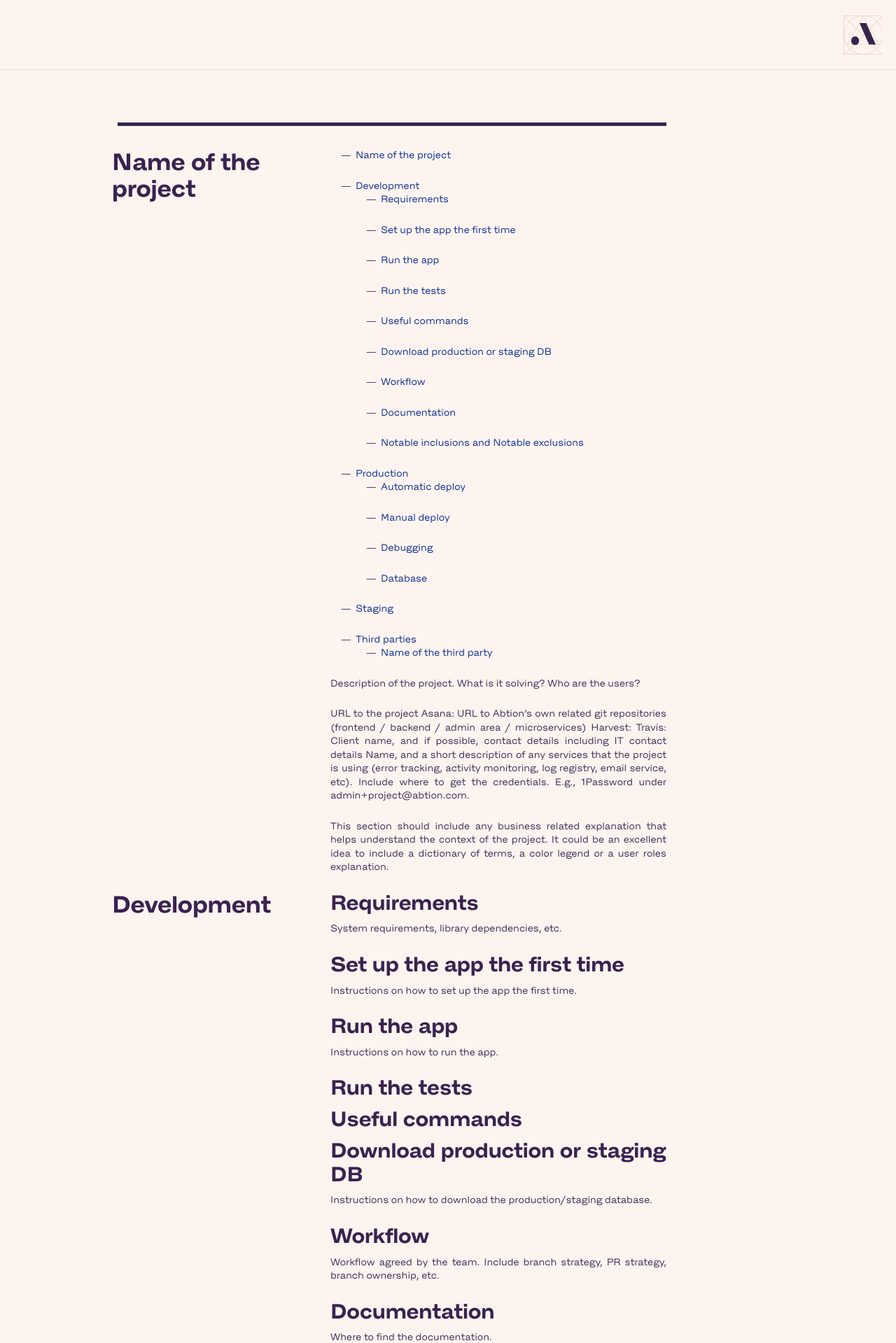
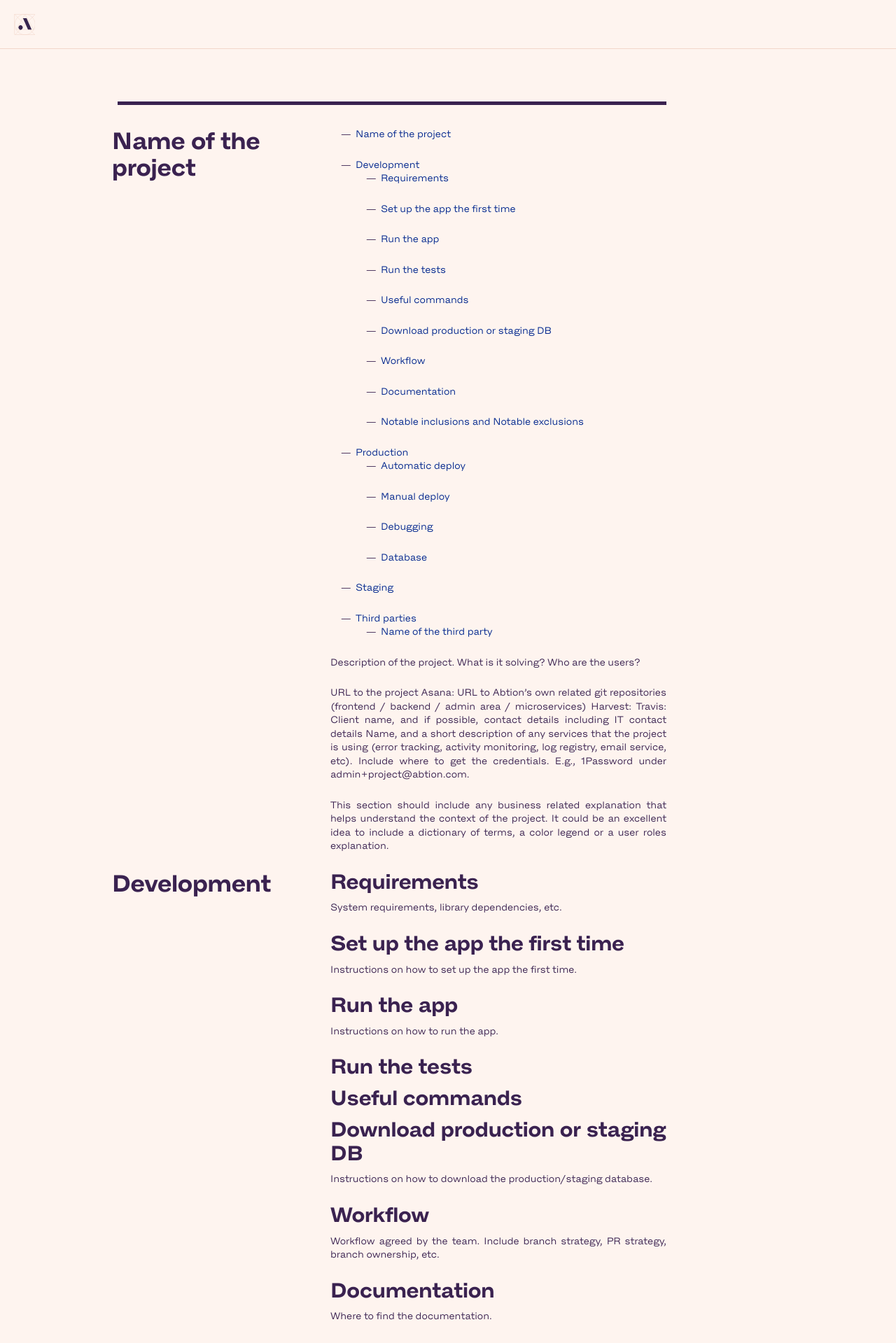
Before and after one commit to abtion/guidelines, a Jekyll site: the page built from README.standard.md, in a window 1280 px wide. Shown: the top 1919 px of the page at 70% size. Built offline with Jekyll 4.4.1, drawn with Linux system fonts in a browser that asks for light colours; our own code applies the rules of GitHub Pages for plain Markdown files.

Commit message:
Logo now left-right align and small-big responsive

```diff
--- a/_sass/custom/_base.scss
+++ b/_sass/custom/_base.scss
@@ -15,7 +15,8 @@ $content-max-width: 800px;
 $margin-left: 160px;
 $margin-right: 140px;
 
-$header-height: 100px;
+$header-height: 70px;
+$header-height-desktop: 100px;
 $sidebar-width: 340px;
 
 body {
--- a/_sass/custom/_header.scss
+++ b/_sass/custom/_header.scss
@@ -1,17 +1,19 @@
 header {
   display: flex;
-  // flex-direction: row;
-  justify-content: flex-end;
+  justify-content: flex-start;
   align-items: center;
 
   height: $header-height;
-  // padding-left: $margin-left + 23px;
+
+  @media (min-width: $sidebar-width + + $margin-left +$content-max-width) {
+    height: $header-height-desktop;
+  }
 
   .outline {
     position: absolute;
     top: 0;
     left: 0;
-    height: $header-height;
+    height: inherit;
     width: 100vw;
     border-bottom: 1px solid $theme-color-dark;
     pointer-events: none;
@@ -25,11 +27,9 @@ header {
   }
 
   img {
-    // width: auto;
-    width: 56px;
-    height: 56px;
-    // position: absolute;
-    margin-right: 20px;
+    width: 30px;
+    height: 30px;
+    margin-left: 20px;
   }
 
   form {
@@ -38,4 +38,16 @@ header {
     margin-left: 20px;
     margin-top: 1.5vh;
   }
+
+  @media (min-width: $sidebar-width + + $margin-left +$content-max-width) {
+    height: $header-height-desktop;
+    justify-content: flex-end;
+
+    img {
+      width: 56px;
+      height: 56px;
+      margin-right: 20px;
+      margin-left: undefined;
+    }
+  }
 }
```
